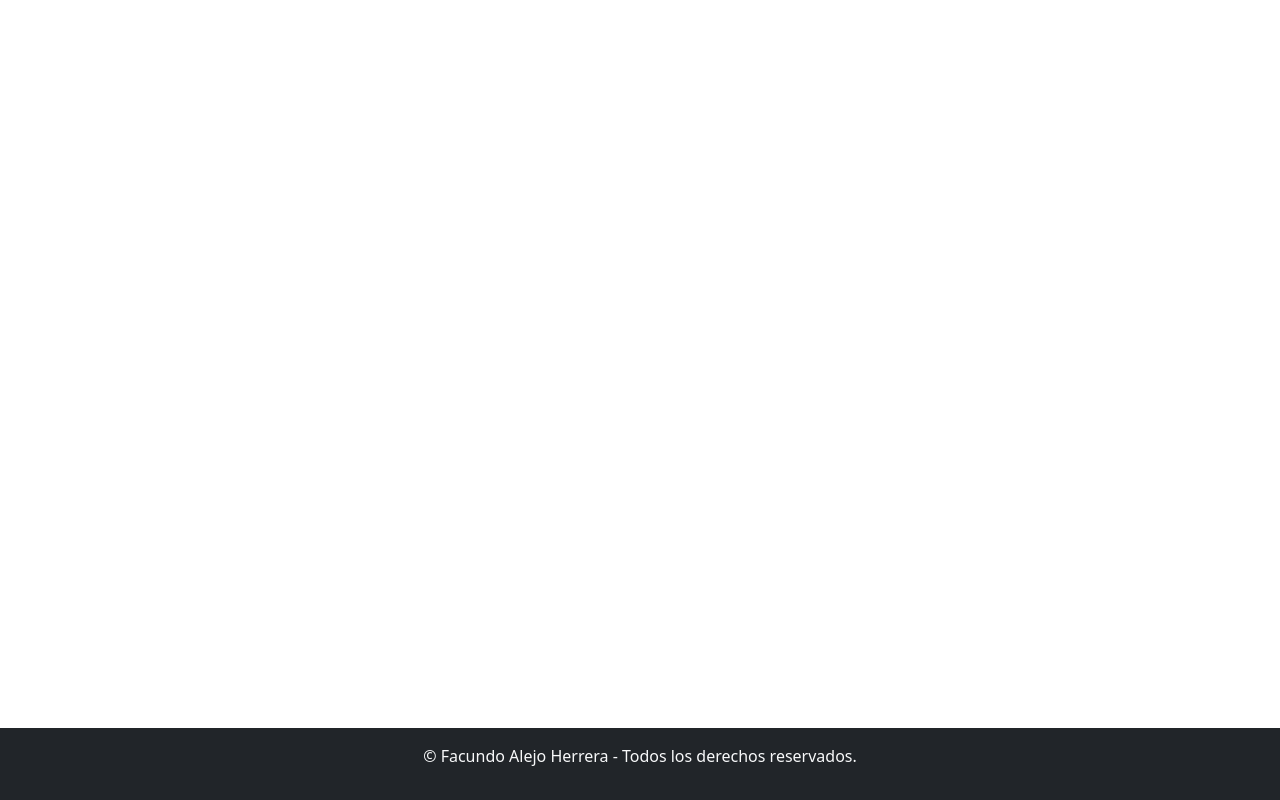
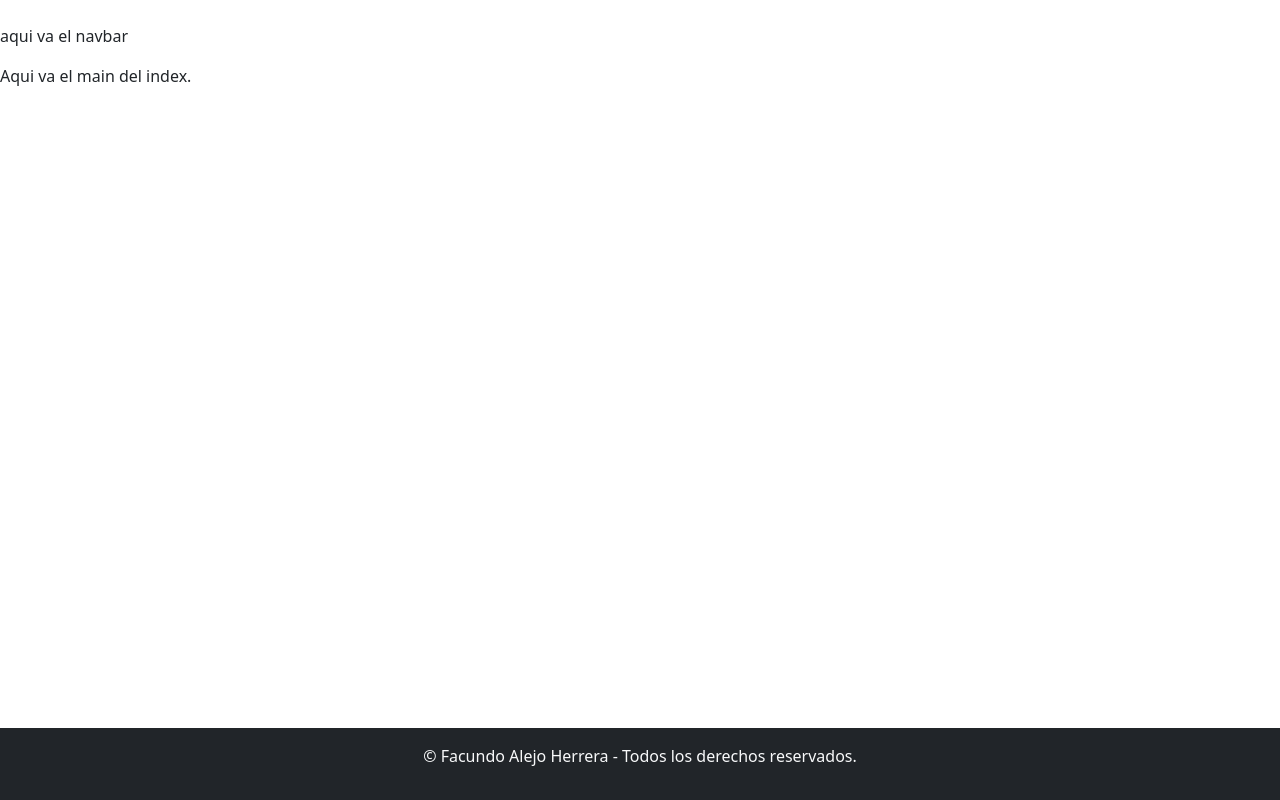
Before and after one commit to alejoh12/rollingcoffee, a React (Vite) app: page / in a window 1280 px wide. Built offline with nearby package versions, Linux system fonts and the light colour scheme.

Commit message:
Cree los componentes Menu, Admin, Error404, Inicio, todos sin nada.

```diff
--- a/src/App.jsx
+++ b/src/App.jsx
@@ -1,12 +1,16 @@
 import "./App.css";
 import "bootstrap/dist/css/bootstrap.min.css";
-import Footer from "./components/Footer.jsx";
-import { Container } from "react-bootstrap";
+import Footer from "./components/common/Footer.jsx";
+import Menu from "./components/common/Menu.jsx";
+import Inicio from "./components/pages/Inicio.jsx";
 
 function App() {
   return (
     <>
-      <Container className="my-4 mainPage"></Container>
+      <div className="my-4 mainPage">
+        <Menu></Menu>
+        <Inicio></Inicio>
+      </div>
       <Footer></Footer>
     </>
   );
--- /dev/null
+++ b/src/components/common/Menu.jsx
@@ -0,0 +1,11 @@
+import React from 'react';
+
+const Menu = () => {
+    return (
+        <div>
+            <p>aqui va el navbar</p>
+        </div>
+    );
+};
+
+export default Menu;
--- /dev/null
+++ b/src/components/pages/Inicio.jsx
@@ -0,0 +1,9 @@
+const Inicio = () => {
+  return (
+    <div>
+      <p>Aqui va el main del index.</p>
+    </div>
+  );
+};
+
+export default Inicio;
```
Also changed, not shown: src/components/pages/Admin.jsx (added, +9 -0 lines), src/components/pages/Error404.jsx (added, +11 -0 lines), src/components/common/Footer.jsx (renamed from src/components/Footer.jsx).
